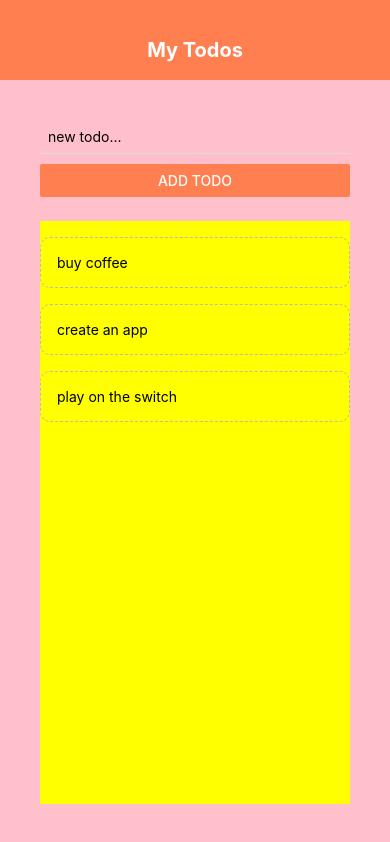
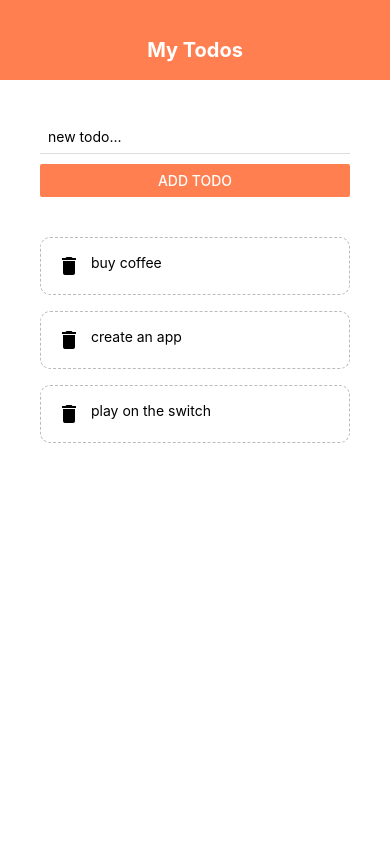
Before and after one commit to jas4code/tnn-react-native, a React Native app: screen / in a window 390 px wide. Built offline with nearby package versions, Linux system fonts and the light colour scheme.

Commit message:
Using Expo Icons

```diff
--- a/App.js
+++ b/App.js
@@ -75,18 +75,17 @@
 const styles = StyleSheet.create({
 	container: {
 		flex: 1,
-		backgroundColor: '#efefef',
+		// backgroundColor: '#efefef',
 		// alignItems: 'center',
 		// justifyContent: 'center',
 	},
 	content: {
 		flex: 1,
-		backgroundColor: 'pink',
 		padding: 40,
+		paddingBottom: 0,
 	},
 	list: {
 		flex: 1,
-		backgroundColor: 'yellow',
 		marginTop: 24,
 	},
 });
--- a/components/todoItem.js
+++ b/components/todoItem.js
@@ -1,10 +1,14 @@
 import React from 'react';
-import { StyleSheet, Text, TouchableOpacity } from 'react-native';
+import { StyleSheet, Text, View, TouchableOpacity } from 'react-native';
+import { MaterialCommunityIcons } from '@expo/vector-icons';
 
 const TodoItem = ({ item, pressHandler }) => {
 	return (
 		<TouchableOpacity onPress={() => pressHandler(item.key)}>
-			<Text style={styles.item}>{item.text}</Text>
+			<View style={styles.item}>
+				<MaterialCommunityIcons name='delete' size={24} color='black' />
+				<Text style={styles.itemText}>{item.text}</Text>
+			</View>
 		</TouchableOpacity>
 	);
 };
@@ -17,6 +21,10 @@
 		borderWidth: 1,
 		borderStyle: 'dashed',
 		borderRadius: 10,
+		flexDirection: 'row',
+	},
+	itemText: {
+		marginLeft: 10,
 	},
 });
 
```
